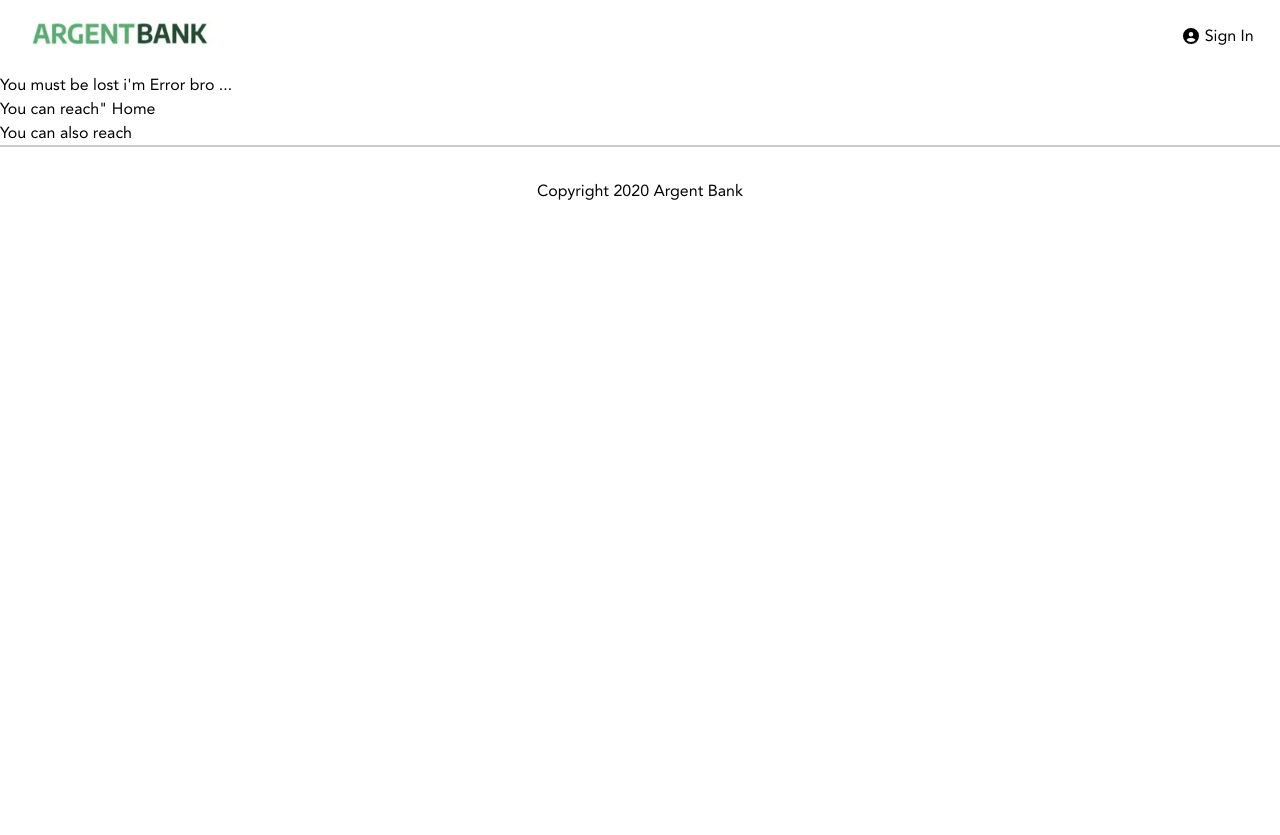
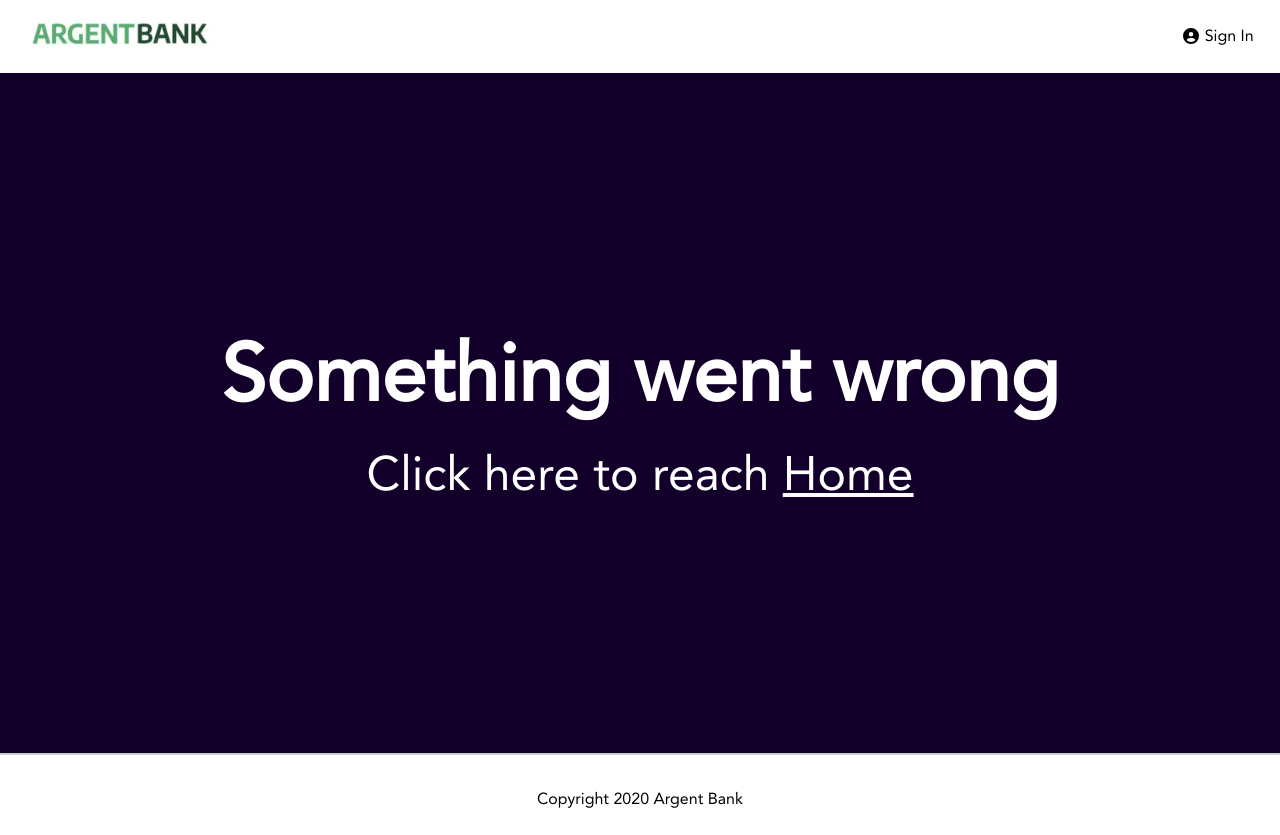
Before and after one commit to trisregueme/argentbank, a React (Create React App) app: page /user in a window 1280 px wide. Before the commit the page ends 800 px from the top, so only its background shows below. Built offline with nearby package versions, Linux system fonts and the light colour scheme.

Commit message:
changed the way username modification is working on redux

```diff
--- a/src/components/Buttons/index.jsx
+++ b/src/components/Buttons/index.jsx
@@ -16,6 +16,6 @@ const GreenButton = styled.button`
     }
 `
 
-export default function Button({ text, onClick }) {
-    return <GreenButton onClick={onClick}>{text}</GreenButton>
+export default function Button({ text, onClick, type, form }) {
+    return <GreenButton onClick={onClick} type={type} form={form}>{text}</GreenButton>
 }
--- a/src/features/userprofile.js
+++ b/src/features/userprofile.js
@@ -1,38 +1,43 @@
-import { createAsyncThunk, createSlice } from "@reduxjs/toolkit";
+import { createAsyncThunk, createSlice } from '@reduxjs/toolkit';
+import { modifyUsername } from './username';
 
 export const fetchUserProfile = createAsyncThunk('user/profile', async () => {
-    const token = sessionStorage.getItem('jwtToken')
+   const token = sessionStorage.getItem('jwtToken');
    const response = await fetch('http://localhost:3001/api/v1/user/profile', {
       method: 'POST',
       headers: {
          'Content-Type': 'application/json',
-            'Authorization': `Bearer ${token}`,
+         Authorization: `Bearer ${token}`,
       },
-    })
+   });
    if (!response.ok) {
-        throw new Error("Retrieval of client's informations failed")
+      throw new Error("Retrieval of client's informations failed");
    }
-    const data = await response.json()
-    return data.body
-})
+   const data = await response.json();
+   return data.body;
+});
 
 export const userFetchingSlice = createSlice({
-    name:'profile',
+   name: 'profile',
    initialState: { infos: null, error: null, status: 'void' },
    reducers: {},
    extraReducers: (builder) => {
       builder
          .addCase(fetchUserProfile.pending, (state) => {
-                    state.status = 'loading'
+            state.status = 'loading';
          })
          .addCase(fetchUserProfile.fulfilled, (state, action) => {
-                    state.status = 'succeeded'
-                    state.infos = action.payload
+            state.status = 'succeeded';
+            state.infos = action.payload;
+         })
+         .addCase(modifyUsername.fulfilled, (state, action) => {
+            state.status = 'succeeded';
+            state.infos = action.payload;
          })
          .addCase(fetchUserProfile.rejected, (state, action) => {
-                    state.status = 'failed'
-                    state.error = action.error.message
-                })
-        }
-})
-export default userFetchingSlice.reducer
+            state.status = 'failed';
+            state.error = action.error.message;
+         });
+   },
+});
+export default userFetchingSlice.reducer;
--- a/src/pages/Error/index.jsx
+++ b/src/pages/Error/index.jsx
@@ -1,11 +1,45 @@
+import styled from 'styled-components'
 import { Link } from "react-router-dom"
+
+import { colors } from '../../utils/style/GlobalStyle'
+
+const ErrorMain = styled.main`
+    display: flex;
+    min-height: 85vh;
+`
+const ErrorSection = styled.section`
+    flex: 1;
+    display: flex;
+    align-items:center;
+    background-color: ${colors.background};
+`
+const ErrorMessage = styled.div`
+    display: flex;
+    flex-direction: column;
+    align-items: center;
+    margin: auto;
+    color: white;
+    h1{
+        font-size: 5rem;
+    }
+    p{
+        font-size: 3rem;
+    }
+`
+const ErrorLink = styled(Link)`
+    color: white;
+    text-decoration: underline white;
+`
 
 export default function Error() {
     return (
-        <>
-            <p>You must be lost i'm Error bro ...</p>
-            <p>You can reach" <Link to="/">Home</Link></p>
-            <p>You can also reach <Link to="/login"></Link></p>
-        </>
+        <ErrorMain>
+            <ErrorSection>
+                <ErrorMessage>
+                    <h1>Something went wrong</h1>
+                    <p>Click here to reach <ErrorLink to="/">Home</ErrorLink></p>
+                </ErrorMessage>
+            </ErrorSection>
+        </ErrorMain>
     )
 }
--- a/src/pages/User/index.jsx
+++ b/src/pages/User/index.jsx
@@ -1,119 +1,171 @@
-import styled from 'styled-components'
-import { colors } from '../../utils/style/GlobalStyle'
-import { useSelector } from 'react-redux/es/hooks/useSelector'
-import { useNavigate } from 'react-router-dom'
-import { useEffect, useState } from 'react'
+import styled from 'styled-components';
+import { colors } from '../../utils/style/GlobalStyle';
+import { useSelector } from 'react-redux/es/hooks/useSelector';
+import { useNavigate } from 'react-router-dom';
+import { useEffect, useState } from 'react';
+import { useDispatch } from 'react-redux';
 
-import Button from '../../components/Buttons'
-import BankAccount from '../../components/UserAccounts'
+import Button from '../../components/Buttons';
+import BankAccount from '../../components/UserAccounts';
+import { modifyUsername } from '../../features/username';
+import { fetchUserProfile } from '../../features/userprofile';
 
 const UserMain = styled.main`
    display: flex;
    min-height: 85vh;
-`
+`;
 const UserDiv = styled.div`
    flex: 1;
    background-color: ${colors.background};
-`
+`;
 const Infos = styled.section`
    display: flex;
    flex-direction: column;
    align-items: center;
    margin: 2rem 0;
-    p{
-        color:white;
+   p {
+      color: white;
       text-align: center;
       font-size: 2rem;
       margin-bottom: 1rem;
    }
-    button{
+   button {
       width: 140px;
       padding: 0.55rem;
    }
-    form{
+   form {
       display: flex;
       flex-direction: column;
       align-items: center;
    }
-`
+`;
 const UserAccounts = styled.section`
    display: flex;
    flex-direction: column;
    align-items: center;
    margin: 2rem 0;
-`
+`;
 const InputDiv = styled.div`
    display: flex;
    text-align: left;
    margin-bottom: 0.65rem;
-    label{
+   label {
       font-weight: bold;
    }
-`
+`;
 const FormInput = styled.input`
    color: black;
    width: 200px;
    padding: 0 0.35rem;
    font-size: 1.2rem;
    &[readOnly] {
-       background-color: #b9b9b9;
+      background-color: #a0a0a0;
    }
-`
+`;
 const FormLabel = styled.label`
    color: white;
    margin: 0.2rem;
    padding: 0.35rem;
    font-size: 1.2rem;
    text-align: right;
-`
+`;
 const Buttons = styled.div`
    display: flex;
    gap: 2rem;
-`
+`;
+const ErrorMessage = styled.p`
+   color: red;
+   font-size: 1rem;
+   padding: 0.5rem;
+   margin: 0.5rem;
+   text-align: center;
+`;
+
 export default function User() {
-    const navigate = useNavigate()
-    const userinfos = useSelector(state => state.profile.infos)
-    const token = sessionStorage.getItem('jwtToken')
-    console.log(userinfos)
-
+   const navigate = useNavigate();
+   const dispatch = useDispatch();
+   const userinfos = useSelector((state) => state.profile.infos);
+   const token = sessionStorage.getItem('jwtToken');
+   const modifyUsernameError = useSelector((state) => state.modify.error);
    const [editmode, switchmode] = useState(false);
    const switchEditMode = () => {
-        switchmode(!editmode)
-    }
+      switchmode(!editmode);
+   };
 
    useEffect(() => {
-        !token && navigate("/")
-    }, [token, navigate])
+      !token && navigate('/');
+   }, [token, navigate]);
+
+   const usernameForm = (e) => {
+      e.preventDefault();
+      const userName = e.target.username.value;
+      dispatch(modifyUsername({ userName }));
+      switchEditMode();
+   };
 
    return (
       <UserMain>
          <UserDiv>
-                {!editmode ?
+            {!editmode ? (
                <Infos>
-                    <p>Welcome back <br></br> {userinfos.userName} !</p>
-                    <Button text="Edit Username" onClick={switchEditMode} />
-                </Infos> :
+                  <p>
+                     Welcome back <br></br> {userinfos.userName} !
+                  </p>
+                  <Button
+                     text='Edit Username'
+                     onClick={switchEditMode}
+                  />
+               </Infos>
+            ) : (
                <Infos>
                   <p>Edit your infos</p>
-                    <form id="username">
+                  <form
+                     id='username'
+                     onSubmit={usernameForm}
+                  >
                      <InputDiv>
                         <FormLabel htmlFor='username'>User name :</FormLabel>
-                            <FormInput type='text' name='username' placeholder={userinfos.userName}></FormInput>
+                        <FormInput
+                           type='text'
+                           name='username'
+                           placeholder={userinfos.userName}
+                        ></FormInput>
                      </InputDiv>
                      <InputDiv>
                         <FormLabel htmlFor='firstname'>First Name :</FormLabel>
-                            <FormInput type='text' name='firstname' placeholder={userinfos.firstName} readOnly></FormInput>
+                        <FormInput
+                           type='text'
+                           name='firstname'
+                           placeholder={userinfos.firstName}
+                           readOnly
+                        ></FormInput>
                      </InputDiv>
                      <InputDiv>
                         <FormLabel htmlFor='lastname'>Last Name :</FormLabel>
-                            <FormInput type='text' name='lastname' placeholder={userinfos.lastName} readOnly></FormInput>
+                        <FormInput
+                           type='text'
+                           name='lastname'
+                           placeholder={userinfos.lastName}
+                           readOnly
+                        ></FormInput>
                      </InputDiv>
                   </form>
                   <Buttons>
-                        <Button text="Save" type="submit" form="username" />
-                        <Button text="Cancel" onClick={switchEditMode} />
+                     <Button
+                        text='Save'
+                        type='submit'
+                        form='username'
+                     />
+                     <Button
+                        text='Cancel'
+                        onClick={switchEditMode}
+                     />
                   </Buttons>
-                </Infos>}
+               </Infos>
+            )}
+            {modifyUsernameError && (
+               <ErrorMessage>{modifyUsernameError}</ErrorMessage>
+            )}
             <UserAccounts>
                <BankAccount />
                <BankAccount />
@@ -121,5 +173,5 @@ export default function User() {
             </UserAccounts>
          </UserDiv>
       </UserMain>
-    )
+   );
 }
```
Also changed, not shown: src/features/username.js (+26 -21 lines), src/pages/Login/index.jsx (+5 -8 lines). Lines whose indentation alone changed are shown as unchanged.
